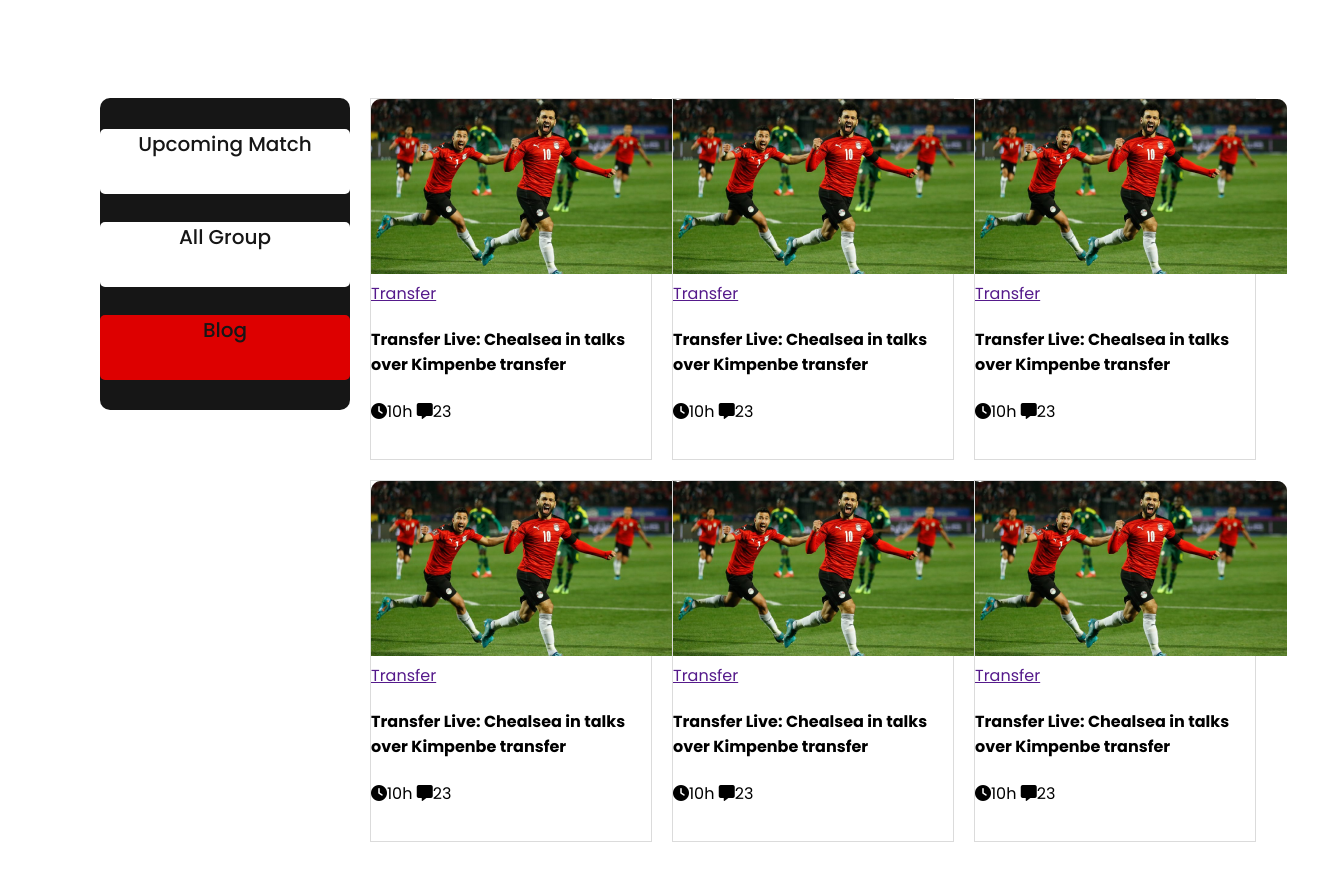
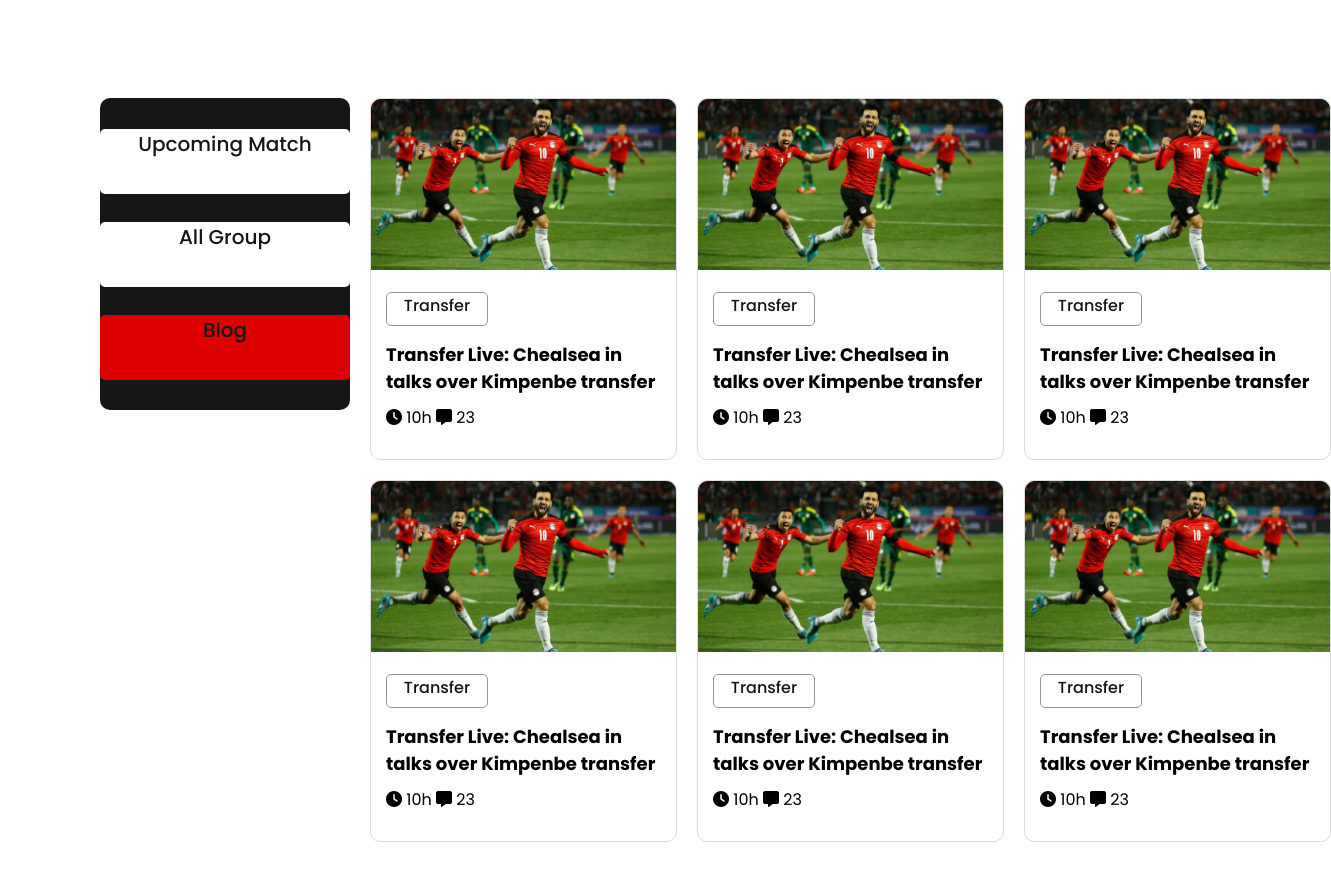
Before and after one commit to MahtabAshfi/world-cup-assignment, a plain HTML site: page index.html in a window 1280 px wide. Shown: the part 552-1432 px from the top of the page, 1331 px wide, since content can reach past the window. Drawn offline with Linux system fonts and the light colour scheme.

Commit message:
body-done

```diff
--- a/index.html
+++ b/index.html
@@ -38,9 +38,9 @@
                             <a href="">Transfer</a>
                         </div>
                         <h4>Transfer Live: Chealsea in talks over Kimpenbe transfer</h4>
-                        <div class="blog-info">
-                            <i class="fa-solid fa-clock"></i>10h
-                            <i class="fa-solid fa-message"></i>23
+                        <div class="blog-component">
+                            <i class="fa-solid fa-clock"></i>  10h
+                            <i class="fa-solid fa-message"></i>  23
                         </div>
                     </div>
                 </div>
@@ -51,9 +51,9 @@
                             <a href="">Transfer</a>
                         </div>
                         <h4>Transfer Live: Chealsea in talks over Kimpenbe transfer</h4>
-                        <div class="blog-info">
-                            <i class="fa-solid fa-clock"></i>10h
-                            <i class="fa-solid fa-message"></i>23
+                        <div class="blog-component">
+                            <i class="fa-solid fa-clock"></i>  10h
+                            <i class="fa-solid fa-message"></i>  23
                         </div>
                     </div>
                 </div>
@@ -64,9 +64,9 @@
                             <a href="">Transfer</a>
                         </div>
                         <h4>Transfer Live: Chealsea in talks over Kimpenbe transfer</h4>
-                        <div class="blog-info">
-                            <i class="fa-solid fa-clock"></i>10h
-                            <i class="fa-solid fa-message"></i>23
+                        <div class="blog-component">
+                            <i class="fa-solid fa-clock"></i>  10h
+                            <i class="fa-solid fa-message"></i>  23
                         </div>
                     </div>
                 </div>
@@ -77,9 +77,9 @@
                             <a href="">Transfer</a>
                         </div>
                         <h4>Transfer Live: Chealsea in talks over Kimpenbe transfer</h4>
-                        <div class="blog-info">
-                            <i class="fa-solid fa-clock"></i>10h
-                            <i class="fa-solid fa-message"></i>23
+                        <div class="blog-component">
+                            <i class="fa-solid fa-clock"></i>  10h
+                            <i class="fa-solid fa-message"></i>  23
                         </div>
                     </div>
                 </div>
@@ -90,9 +90,9 @@
                             <a href="">Transfer</a>
                         </div>
                         <h4>Transfer Live: Chealsea in talks over Kimpenbe transfer</h4>
-                        <div class="blog-info">
-                            <i class="fa-solid fa-clock"></i>10h
-                            <i class="fa-solid fa-message"></i>23
+                        <div class="blog-component">
+                            <i class="fa-solid fa-clock"></i>  10h
+                            <i class="fa-solid fa-message"></i>  23
                         </div>
                     </div>
                 </div>
@@ -103,14 +103,15 @@
                             <a href="">Transfer</a>
                         </div>
                         <h4>Transfer Live: Chealsea in talks over Kimpenbe transfer</h4>
-                        <div class="blog-info">
-                            <i class="fa-solid fa-clock"></i>10h
-                            <i class="fa-solid fa-message"></i>23
+                        <div class="blog-component">
+                            <i class="fa-solid fa-clock"></i>  10h
+                            <i class="fa-solid fa-message"></i>  23
                         </div>
                     </div>
                 </div>
             </div>
         </section>
     </main>
+
 </body>
 </html>
--- a/style.css
+++ b/style.css
@@ -110,7 +110,38 @@ main{
 }
 
 .blog{
-    width: 280px;
+    width: 305px;
     height: 360px;
     border: 1px solid #dbdbdb;
+    border-radius: 10px;
 }
+
+.blog img{
+    width: 100%;
+}
+
+.blog-info{
+    padding: 15px;
+}
+
+.blog-btn{
+    width: 100px;
+    height: 32px;
+    border: 1px solid #969696;
+    border-radius: 5px;
+    text-align: center;
+}
+
+.blog-btn a{
+    text-decoration: none;
+    font-size: 16px;
+    color: #161616;
+    font-weight: 500;
+}
+
+.blog-info h4{
+    font-size: 18px;
+    font-weight: 600;
+    margin-top: 15px;
+    margin-bottom: 10px;
+}
```
